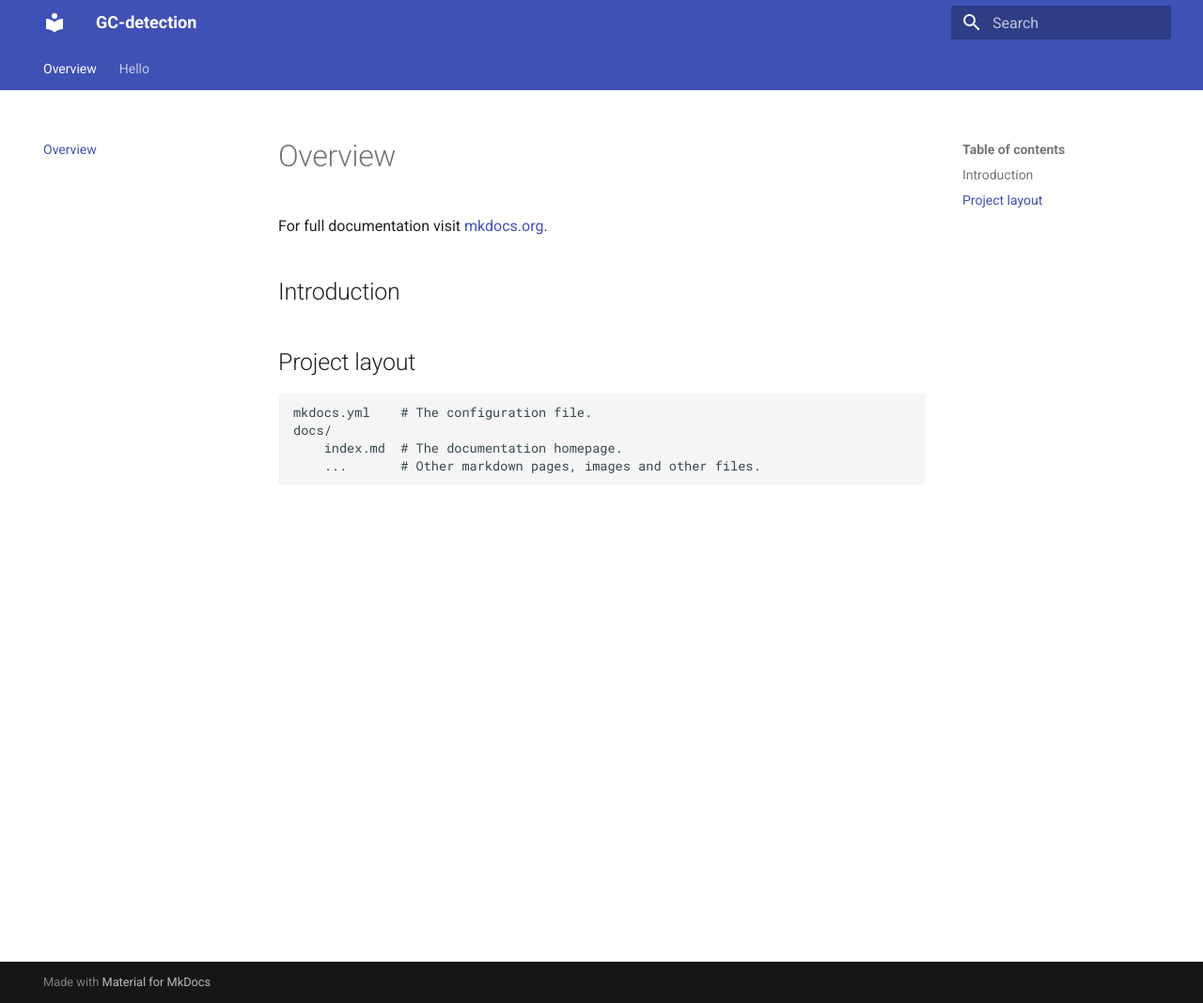
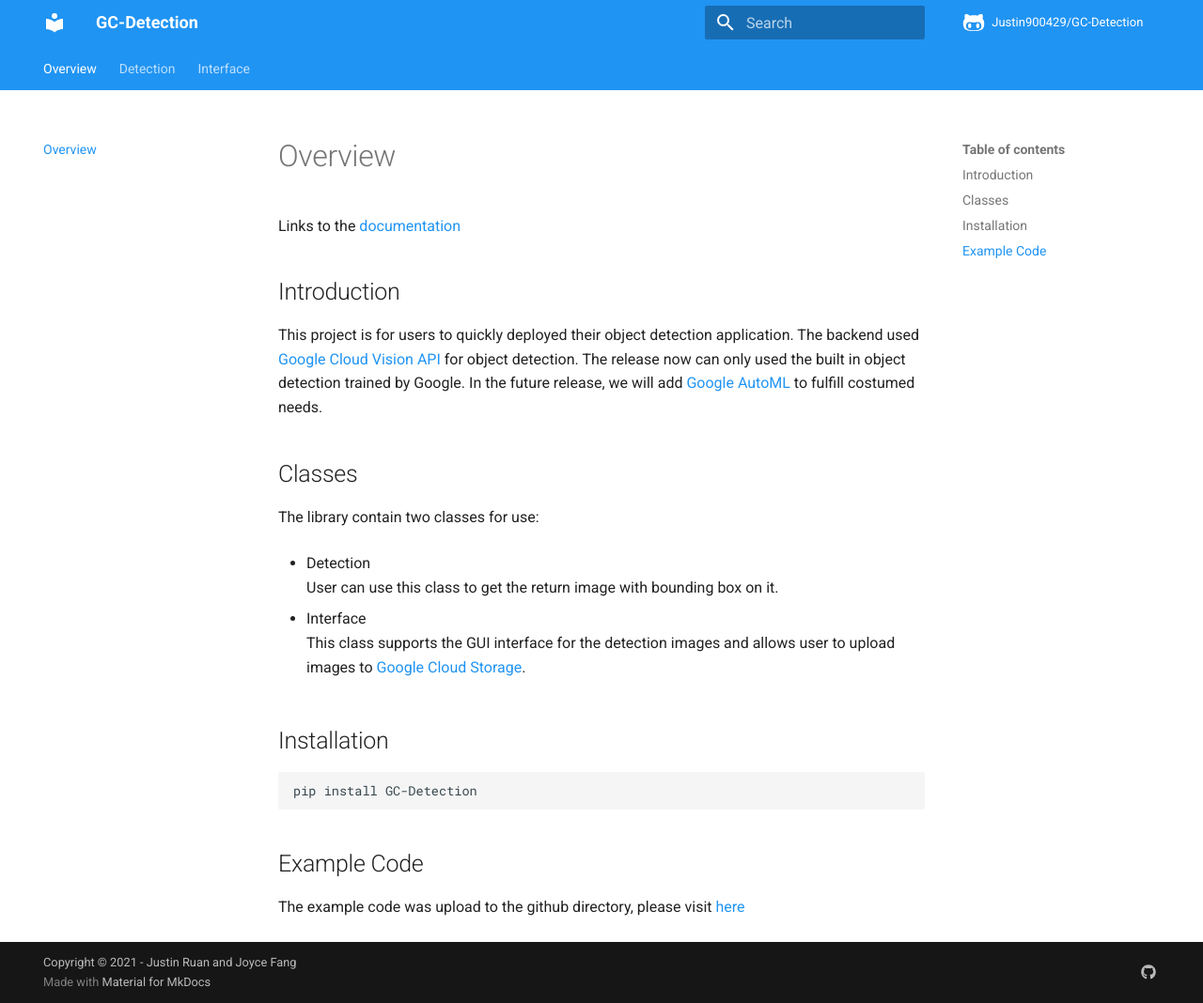
Before and after one commit to Justin900429/GC-Detection, an MkDocs documentation site: the page built from docs/index.md, in a window 1280 px wide and 1068 px high. Shown: the whole window at 94% size. Built offline with MkDocs 1.6.1 and Material for MkDocs 9.7.7, drawn with Linux system fonts in a browser that asks for light colours; comment, search, counter and statistics services are not loaded.

Commit message:
Rename the method in detection and add the documentation

````diff
--- /dev/null
+++ b/docs/Interface.md
@@ -0,0 +1 @@
+# Interface
--- a/docs/index.md
+++ b/docs/index.md
@@ -1,15 +1,23 @@
 # Overview
 
-For full documentation visit [mkdocs.org](https://www.mkdocs.org).
+Links to the [documentation](https://justin900429.github.io/object_detection/)
 
 ## Introduction
+This project is for users to quickly deployed their object detection application. The backend used [Google Cloud Vision API](https://cloud.google.com/vision/) for object detection. The release now can only used the built in object detection trained by Google. In the future release, we will add [Google AutoML](https://cloud.google.com/automl) to fulfill costumed needs.
 
+## Classes
+The library contain two classes for use:
 
-## Project layout
+* Detection
+    User can use this class to get the return image with bounding box on it.
 
-```yaml
-mkdocs.yml    # The configuration file.
-docs/
-    index.md  # The documentation homepage.
-    ...       # Other markdown pages, images and other files.
+* Interface
+    This class supports the GUI interface for the detection images and allows user to upload images to [Google Cloud Storage](https://cloud.google.com/storage/).
+
+## Installation
+```commandline
+pip install GC-Detection
 ```
+
+## Example Code
+The example code was upload to the github directory, please visit [here](https://github.com/Justin900429/object_detection/tree/main/example)
--- a/mkdocs.yml
+++ b/mkdocs.yml
@@ -1,10 +1,34 @@
-site_name: GC-detection
+repo_url: https://github.com/Justin900429/GC-Detection
+repo_name: Justin900429/GC-Detection
+site_name: GC-Detection
 theme:
+  icon:
+    repo: fontawesome/brands/github-alt
   name: material
 
   highlightjs: true
   hljs_languages:
     - yaml
+    - python
 
   features:
     - navigation.tabs
+
+  palette:
+    primary: blue
+    accent: green
+
+extra:
+  social:
+    - icon: fontawesome/brands/github
+      link: https://github.com/Justin900429/object_detection
+
+copyright: Copyright &copy; 2021 - Justin Ruan and Joyce Fang
+
+markdown_extensions:
+  - toc:
+      permalink: ⚓︎
+  - pymdownx.highlight
+  - pymdownx.superfences
+  - admonition
+  - pymdownx.inlinehilite
````
Also changed, not shown: detection.py (+13 -9 lines), docs/Detection.md (added, +27 -0 lines), docs/hello.md (deleted, +0 -5 lines).
